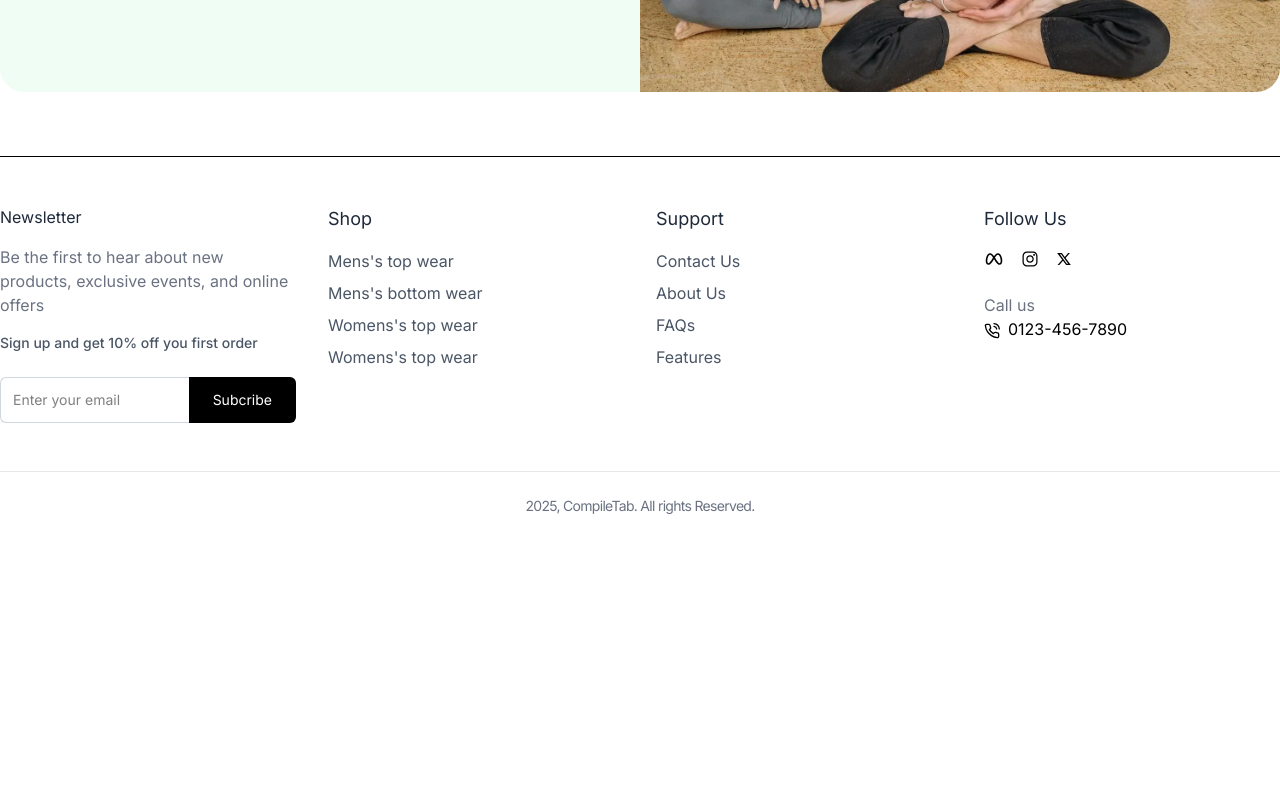
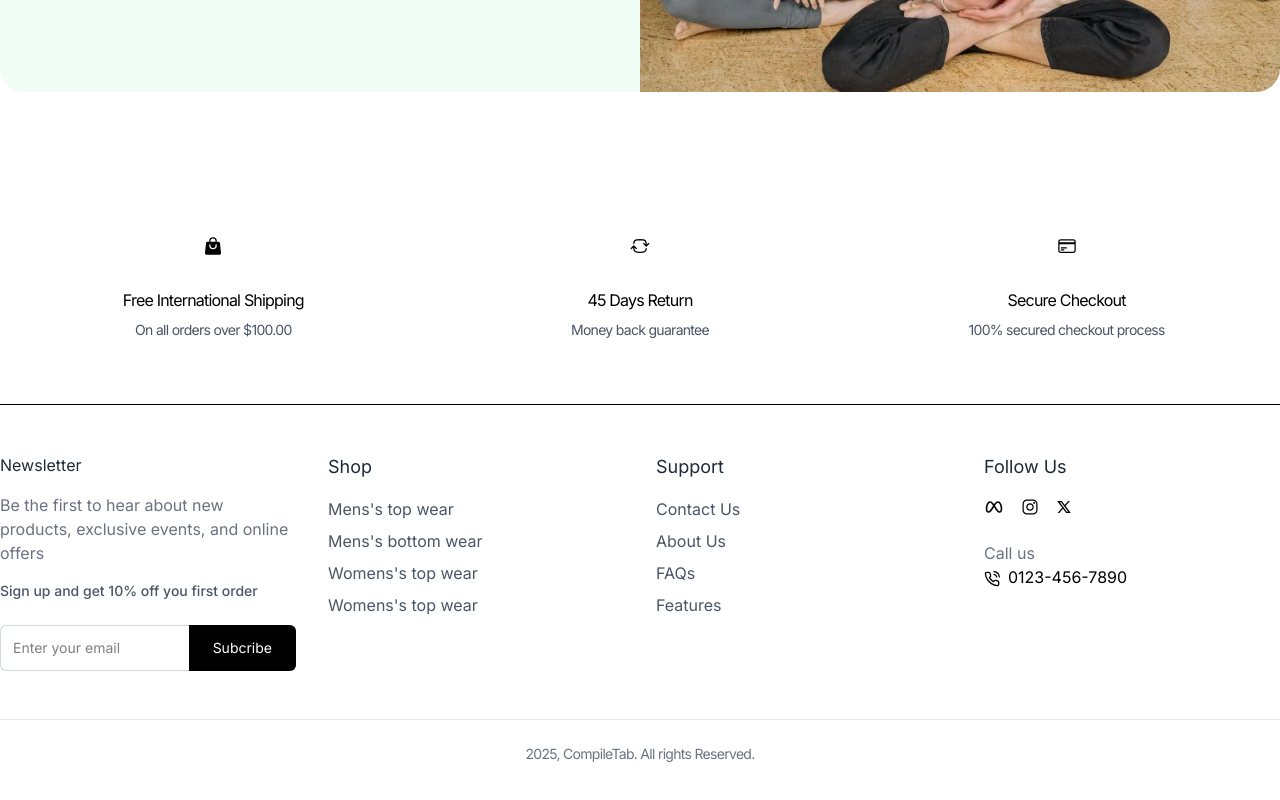
Before and after one commit to shehabrakib/Avera, a React (Vite) app in the folder frontend/: page / in a window 1280 px wide. Shown: the part 5441-6241 px from the top of the page. Before the commit the page ends 6005 px from the top, so only its background shows below. Built offline with nearby package versions, Linux system fonts and the light colour scheme.

Commit message:
Created FeaturedSection

```diff
--- /dev/null
+++ b/frontend/components/products/FeaturedSection.jsx
@@ -0,0 +1,43 @@
+import { HiShoppingBag, HiArrowPathRoundedSquare, HiOutlineCreditCard } from "react-icons/hi2";
+
+
+const FeaturedSection = () => {
+  return (
+    <section className="py-16 px-4 bg-white">
+        <div className="container mx-auto grid grid-cols-1 md:grid-cols-3 gap-8 text-center">
+            <div className="flex flex-col items-center">
+                <div className="p-4 rounded-full mb-4">
+                    <HiShoppingBag className="text-xl"/>
+                </div>
+                <h4 className="tracking-tighter mb-2">Free International Shipping</h4>
+                <p className="text-gray-600 text-sm tracking-tighter">
+                    On all orders over $100.00
+                </p>
+            </div>
+
+            <div className="flex flex-col items-center">
+                <div className="p-4 rounded-full mb-4">
+                    <HiArrowPathRoundedSquare className="text-xl"/>
+                </div>
+                <h4 className="tracking-tighter mb-2">45 Days Return</h4>
+                <p className="text-gray-600 text-sm tracking-tighter">
+                    Money back guarantee
+                </p>
+            </div>
+
+            <div className="flex flex-col items-center">
+                <div className="p-4 rounded-full mb-4">
+                    <HiOutlineCreditCard className="text-xl"/>
+                </div>
+                <h4 className="tracking-tighter mb-2">Secure Checkout</h4>
+                <p className="text-gray-600 text-sm tracking-tighter">
+                    100% secured checkout process
+                </p>
+            </div>
+        </div>
+
+    </section>
+  )
+}
+
+export default FeaturedSection
--- a/frontend/pages/Home.jsx
+++ b/frontend/pages/Home.jsx
@@ -1,5 +1,6 @@
 import Hero from "../components/layout/Hero"
 import FeaturedCollection from "../components/products/FeaturedCollection"
+import FeaturedSection from "../components/products/FeaturedSection"
 import GenderCollectionSection from "../components/products/GenderCollectionSection"
 import NewArrivals from "../components/products/NewArrivals"
 import ProductDetails from "../components/products/ProductDetails"
@@ -79,6 +80,7 @@
         <ProductGrid products={placeholderProducts}/>
       </div>
       <FeaturedCollection/>
+      <FeaturedSection/>
     </div>
   )
 }
```
